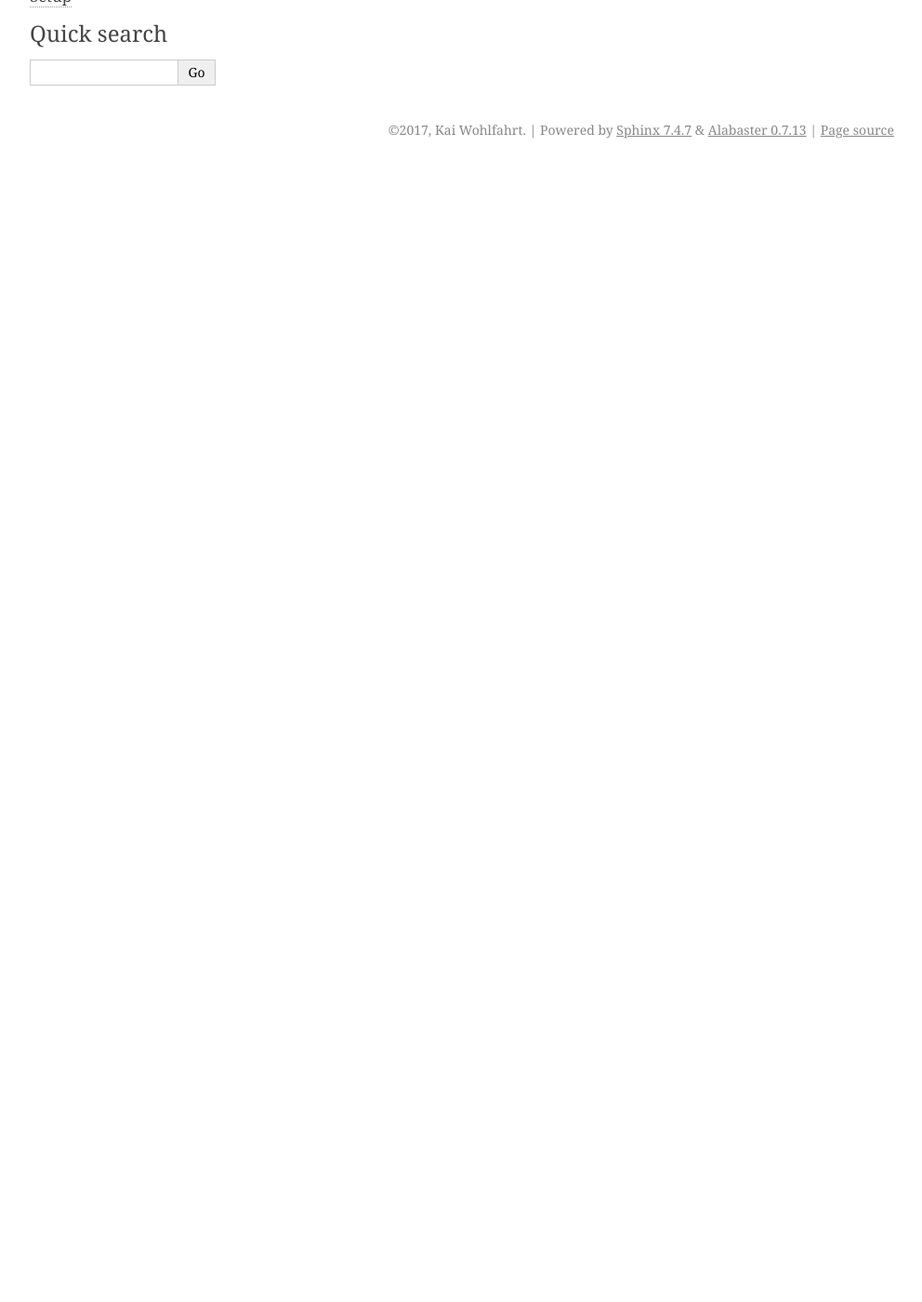
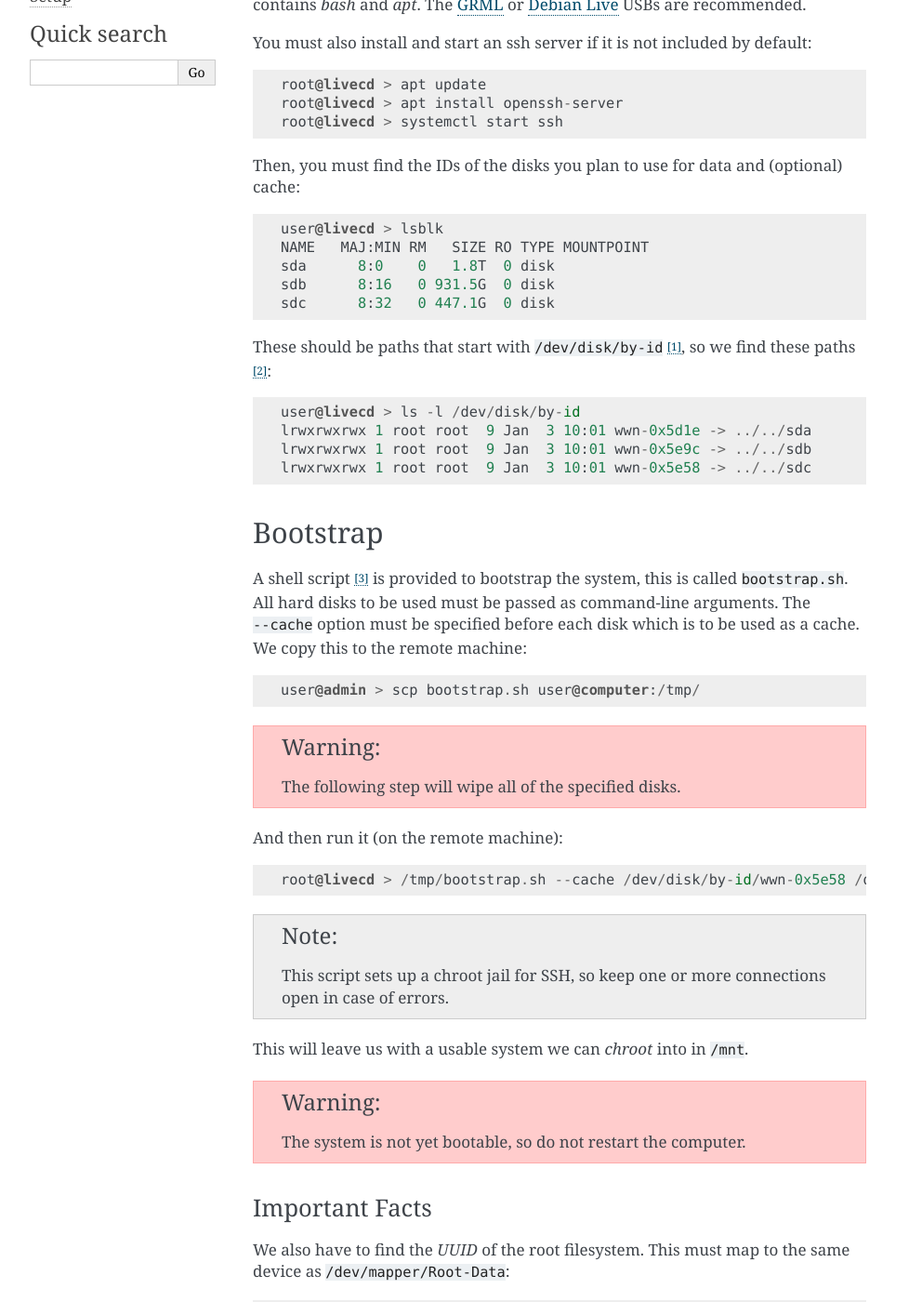
Before and after one commit to kwohlfahrt/computer-notes, a Sphinx documentation site: the page built from documentation/lab_computers/linux/installation.rst, in a window 1280 px wide and 1400 px high, scrolled down 270 px. Shown: the whole window at 93% size, without its empty margins (148-1140 px from the left). Built offline with Sphinx 7.4.7, drawn with Linux system fonts in a browser that asks for light colours; before the commit the page ends 900 px from its top, so only the background shows below that; some of the changed text lies outside the part shown.

Commit message:
Re-do bootstrapping
Use shell-script, and write detailed documentation.

```diff
--- a/documentation/lab_computers/linux/installation.rst
+++ b/documentation/lab_computers/linux/installation.rst
@@ -3,3 +3,130 @@ Installation
 
 This document covers the installation of Debian Linux and set-up of a new
 computer.
+
+Requirements
+++++++++++++
+
+The system must have a network connection and be running a Linux variant that
+contains `bash` and `apt`. The `GRML`_ or `Debian Live`_ USBs are recommended.
+
+You must also install and start an ssh server if it is not included by default::
+
+  root@livecd > apt update
+  root@livecd > apt install openssh-server
+  root@livecd > systemctl start ssh
+
+Then, you must find the IDs of the disks you plan to use for data and (optional)
+cache::
+
+  user@livecd > lsblk
+  NAME   MAJ:MIN RM   SIZE RO TYPE MOUNTPOINT
+  sda      8:0    0   1.8T  0 disk
+  sdb      8:16   0 931.5G  0 disk
+  sdc      8:32   0 447.1G  0 disk
+
+These should be paths that start with ``/dev/disk/by-id`` [#disk-id]_, so we
+find these paths [#duplicate-id]_::
+
+  user@livecd > ls -l /dev/disk/by-id
+  lrwxrwxrwx 1 root root  9 Jan  3 10:01 wwn-0x5d1e -> ../../sda
+  lrwxrwxrwx 1 root root  9 Jan  3 10:01 wwn-0x5e9c -> ../../sdb
+  lrwxrwxrwx 1 root root  9 Jan  3 10:01 wwn-0x5e58 -> ../../sdc
+
+Bootstrap
++++++++++
+
+A shell script [#bootstrap]_ is provided to bootstrap the system, this is called
+``bootstrap.sh``. All hard disks to be used must be passed as command-line
+arguments. The ``--cache`` option must be specified before each disk which is to
+be used as a cache. We copy this to the remote machine::
+
+  user@admin > scp bootstrap.sh user@computer:/tmp/
+
+.. Warning:: The following step will wipe all of the specified disks.
+
+And then run it (on the remote machine)::
+
+  root@livecd > /tmp/bootstrap.sh --cache /dev/disk/by-id/wwn-0x5e58 /dev/disk/by-id/wwn-0x5e9c /dev/disk/by-id/wwn-0x5d1e
+
+.. Note:: This script sets up a chroot jail for SSH, so keep one or more
+          connections open in case of errors.
+
+This will leave us with a usable system we can `chroot` into in ``/mnt``.
+
+.. Warning:: The system is not yet bootable, so do not restart the computer.
+
+Important Facts
+---------------
+
+We also have to find the `UUID` of the root filesystem. This must map to the
+same device as ``/dev/mapper/Root-Data``::
+
+  user@livecd > ls -l /dev/mapper
+  lrwxrwxrwx 1 root root       7 Jan 11 16:25 Root-Data -> ../dm-0
+  user@livecd > ls -l /dev/disk/by-uuid
+  lrwxrwxrwx 1 root root 10 Jan 11 16:25 14e97f7a-382e -> ../../dm-0
+
+In this case, both devices map to ``dm-0``, so we want ``14e97f7a-382e``.
+
+If we are installing to an EFI system (most modern computers), we also need to
+make note of the `UUID` of the EFI partition. The bootstrap process creates one
+on each disk, so pick one that maps maps to the first partition of a disk::
+
+  user@livecd > ls -l /dev/disk/by-uuid
+  lrwxrwxrwx 1 root root 10 Jan  3 10:01 03E4-445B -> ../../sda1
+
+``03E4-445B`` is suitable, as it maps to the first partition of a disk (i.e.
+ends in ``1``).
+
+Ansible
++++++++
+
+The remainder of the setup will be accomplished using Ansible.
+
+Configuration
+-------------
+
+First, the machine's `hostname` must be added to the appropriate group in
+``hosts``.
+
+Then, a corresponding ``.yml`` file should be created in ``host_vars``. It
+should contain the following section::
+
+  filesystems:
+    - uuid: 14e97f7a-382e
+    - mount: /
+    - filesystem: ext4
+
+The ``uuid`` is the one we made a note of in the previous section. If the system
+is an EFI system (most modern ones are), we will need to add::
+
+  efi_device: 03E4-445B
+
+The ``efi_device`` is the UUID we made a note of earlier.
+
+If it is a BIOS system, add the following instead::
+
+  grub_devices:
+    - /dev/disk/by-id/wwn-0x5e58
+    - /dev/disk/by-id/wwn-0x5e9c
+    - /dev/disk/by-id/wwn-0x5d1e
+
+Each line should correspond to an installed disk (not partition) on the system.
+You will have passed these to the ``bootstrap.sh`` script earlier.
+
+Running
+-------
+
+Ansible should be invoked as follows::
+
+  ansible-playbook site.yml --limit localhost,hostname --user user --ask-pass
+
+Where ``hostname`` is the hostname of the new machine.
+
+.. [#disk-id] Paths in ``by-id`` will be stable across reboots.
+.. [#duplicate-id] There may be duplicates, any one will do.
+.. [#bootstrap] See the script for details on why Ansible was not used.
+
+.. _`GRML`: https://grml.org
+.. _`Debian Live`: https://www.debian.org/CD/live/
```
